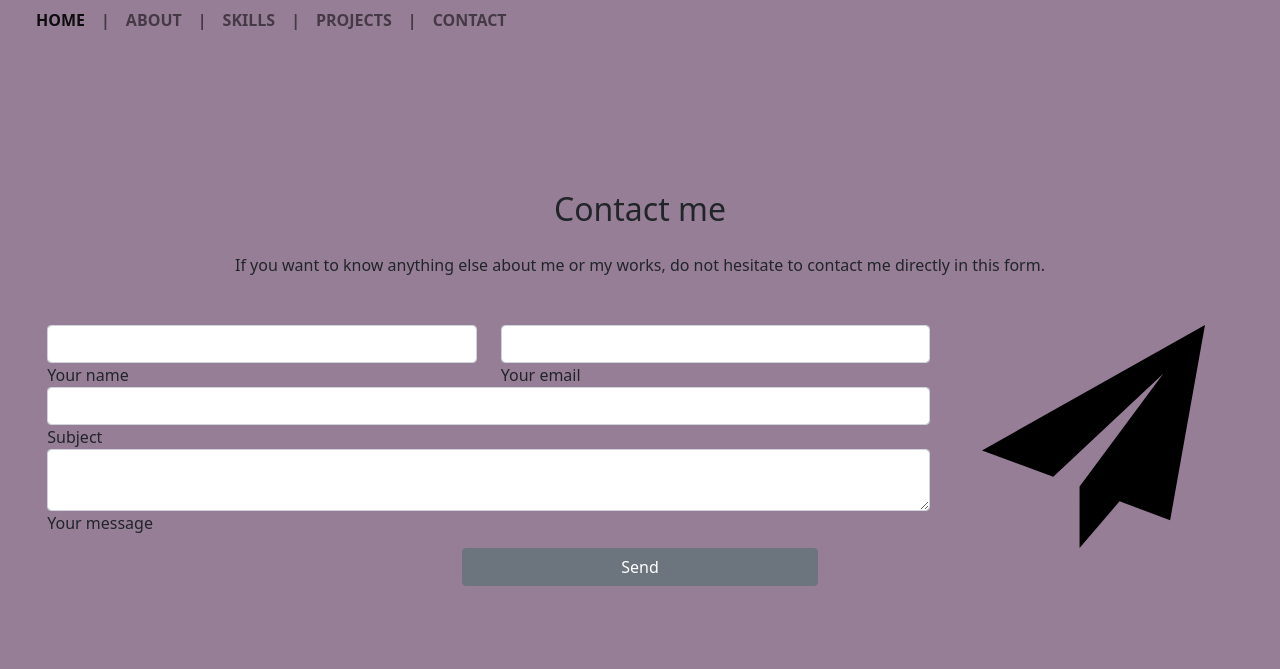
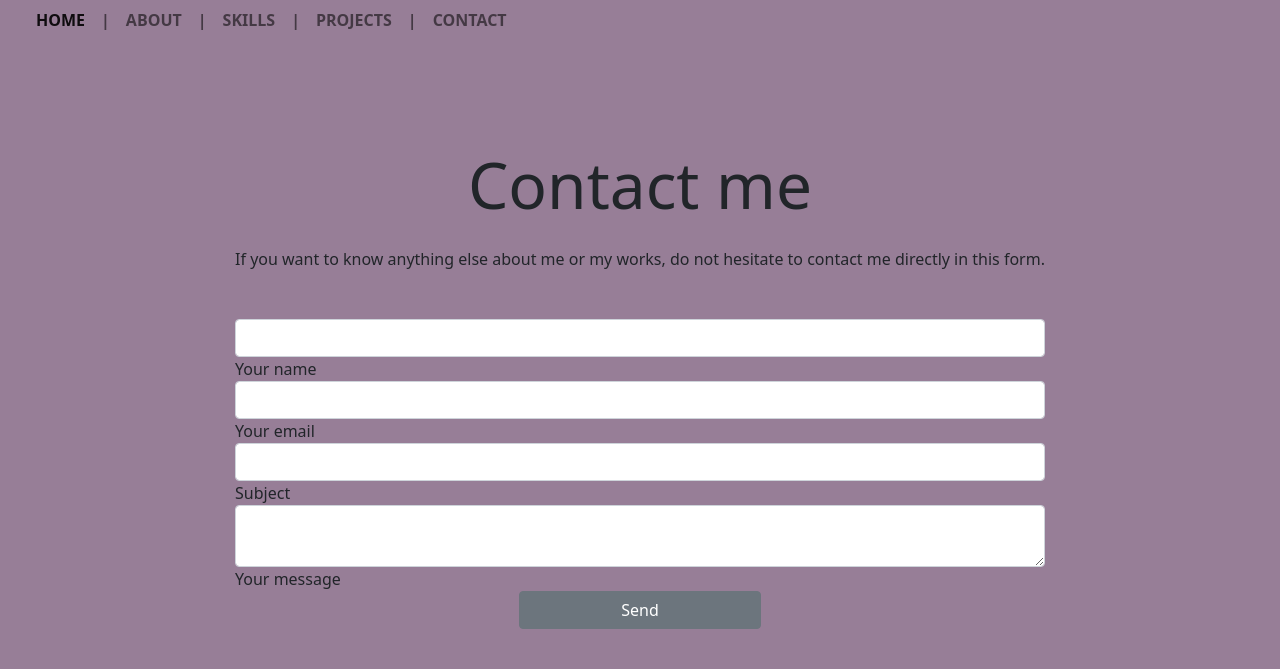
Before and after one commit to mlfernandez/MyWeb, a plain HTML site: page contact.html in a window 1280 px wide. Shown: the top 669 px of the page. Drawn offline with nearby package versions, Linux system fonts and the light colour scheme.

Commit message:
cambiada pagina de contacto sin imagen y centrado

```diff
--- a/CSS/styles.css
+++ b/CSS/styles.css
@@ -98,6 +98,7 @@
 
 form {
     margin-top: 15em;
+
 }
 
 .button {
@@ -106,6 +107,14 @@ form {
     border-radius: 10px;
     width:30%;
     align-items: center;
+}
+
+.row {
+    align-items: center;
+}
+
+.fontContactMe {
+    font-size: 4em;
 }
 
 /* ABOUT ME */
@@ -139,11 +148,7 @@ form {
 
 
 @media only screen and (max-width: 30em) {
-    .envelope {
-        width: 20%;
-        display: inline-flex;
-        margin-bottom: 5em;
-    }
+
     .btn {
         display: inline-flex;
         margin-bottom: 7em;
@@ -165,4 +170,9 @@ form {
         transform: scale(1.1);
 
     }
+
+    .fontContactMe {
+        font-size: 2em;
+    }
+
 }
--- a/contact.html
+++ b/contact.html
@@ -65,7 +65,7 @@
                 <section class="mb-4">
 
                 <!--Section heading-->
-                    <h2 class="h1-responsive font-weight-bold text-center my-4">Contact me</h2>
+                    <h2 class="h1-responsive font-weight-bold text-center my-4 fontContactMe">Contact me</h2>
 
                     <!--Section description-->
                     <p class="text-center w-responsive mx-auto mb-5">If you want to know anything else about me or my works, do not hesitate to contact me directly in this form.</p>
@@ -74,22 +74,22 @@
                     <div class="row">
 
                         <!--Grid column-->
-                        <div class="col-md-9 mb-md-0 mb-5">
+                        <div class="col-md-12 mb-md-0 mb-12">
                             <form id="contact-form" name="contact-form" action="mail.php" method="POST">
 
                                 <!--Grid row-->
                                 <div class="row">
 
                                     <!--Grid column-->
-                                    <div class="col-md-6">
-                                        <div class="md-form mb-0">
+                                    <div class="col-md-12">
+                                        <div class="md-form mb-12">
                                             <input type="text" id="name" name="name" class="form-control">
                                             <label for="name" class="">Your name</label>
                                         </div>
                                     </div>
 
                                     <!--Grid column-->
-                                    <div class="col-md-6">
+                                    <div class="col-md-12">
                                         <div class="md-form mb-0">
                                             <input type="text" id="email" name="email" class="form-control">
                                             <label for="email" class="">Your email</label>
@@ -115,21 +115,14 @@
                                         </div>
                                     </div>
                                 </div>
+                                <div class="text-center text-md-left">
+                                    <a class="btn btn-secondary btn-mg button" onclick="document.getElementById('contact-form').submit();">Send</a>
+
+
+                                </div>
                             </form>
-                    </div>
-
-                    <div class="col-md-3 text-center">
-
-                        <div class="envelope"><img src="img/envelopeimage.svg" style=width:80% alt="emailsendicono"></div>
-
                         </div>
 
-                        <div class="text-center text-md-left">
-                            <a class="btn btn-secondary btn-mg button" onclick="document.getElementById('contact-form').submit();">Send</a>
-                        </div>
-
-                        <div class="status"></div>
-                        </div>
 
                 </section>
 
```
Also changed, not shown: about.html (+2 -4 lines).
